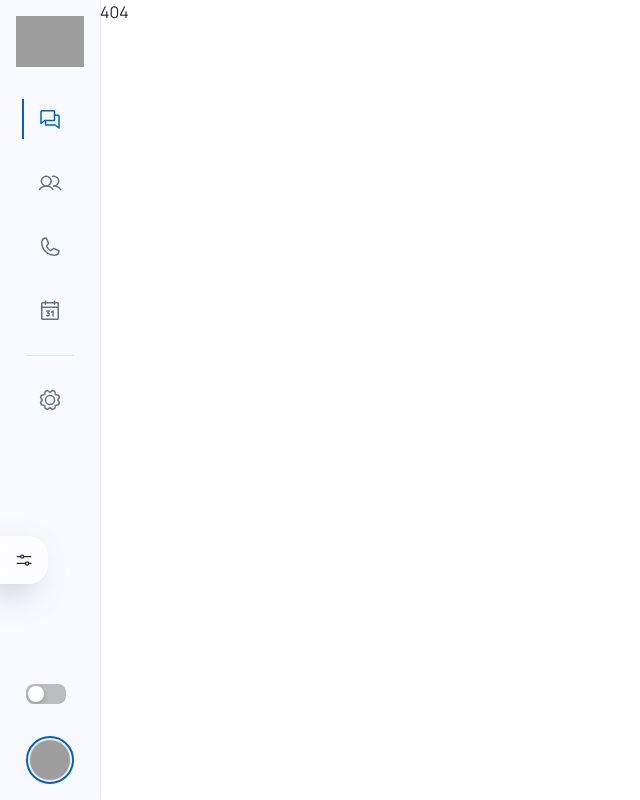
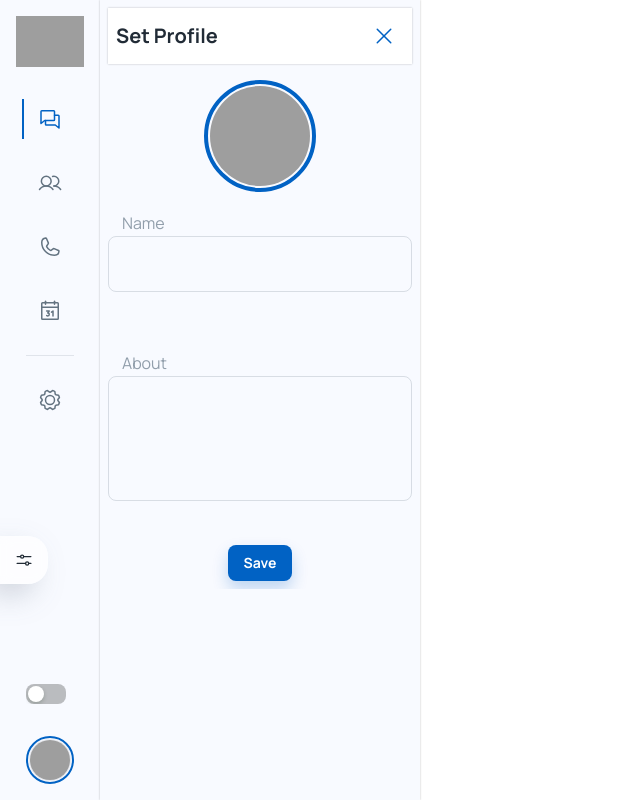
Before and after one commit to KonstantineVashalomidze/chat-app, a React (Create React App) app: page /profile-setup in a window 1280 px wide. Before the commit this address led to /404. Shown: the whole page, without its empty margins (0-640 px from the left). Built offline with nearby package versions, Linux system fonts and the light colour scheme; grey boxes are pictures that could not be loaded.

Commit message:
profile setup implemented

```diff
--- a/src/components/chat/index.js
+++ /dev/null
@@ -1,2 +0,0 @@
-export {default as ChatHeader} from "./Header";
-export {default as ChatFooter} from "./Footer";
--- a/src/components/dialogs/callhistory/MakeCall.js
+++ b/src/components/dialogs/callhistory/MakeCall.js
@@ -1,10 +1,9 @@
-import React, { useState } from 'react';
+import React from 'react';
 import Button from '@mui/material/Button';
 import Dialog from '@mui/material/Dialog';
 import DialogActions from '@mui/material/DialogActions';
 import DialogContent from '@mui/material/DialogContent';
 import DialogTitle from '@mui/material/DialogTitle';
-import TextField from '@mui/material/TextField';
 import List from '@mui/material/List';
 import ListItem from '@mui/material/ListItem';
 import ListItemAvatar from '@mui/material/ListItemAvatar';
@@ -18,30 +17,17 @@ import {faker} from "@faker-js/faker";
 import {Call_history} from "../../../data";
 import SimpleBarReact from "simplebar-react";
 
-// Sample user data
-const users = [
-    { id: 1, name: 'John Doe', avatar: '/path/to/avatar1.jpg' },
-    { id: 2, name: 'Jane Smith', avatar: '/path/to/avatar2.jpg' },
-    { id: 3, name: 'Bob Johnson', avatar: '/path/to/avatar3.jpg' },
-    // Add more users as needed
-];
 
 const MakeCall = ({ open, onClose }) => {
-    const [searchTerm, setSearchTerm] = useState('');
-    const [filteredUsers, setFilteredUsers] = useState(users);
 
-    const handleSearch = (event) => {
-        const term = event.target.value.toLowerCase();
-        setSearchTerm(term);
-        setFilteredUsers(users.filter((user) => user.name.toLowerCase().includes(term)));
-    };
+
 
     const theme = useTheme();
 
     return (
-        <Dialog open={open} onClose={onClose} maxWidth="sm" fullWidth>
+        <Dialog open={open} onClose={onClose} maxWidth="xs" fullWidth>
             <DialogTitle>Make a Call</DialogTitle>
-            <Stack sx={{ width: "100%", p: 1 }}>
+            <Stack sx={{ width: "100%", px: 5, py: 1 }}>
                 <Search >
                     <SearchIconWrapper >
                         <MagnifyingGlass color={theme.palette.primary.main} />
@@ -53,7 +39,7 @@ const MakeCall = ({ open, onClose }) => {
                 <SimpleBarReact style={{ maxHeight: 400 }}>
                     <DialogContent>
                         <List>
-                            {filteredUsers.map((user) => (
+                            {Call_history.map((user) => (
                                 <ListItem key={user.id}>
                                     <ListItemAvatar>
                                         <Stack direction="row" spacing={2} alignItems="center" >
--- /dev/null
+++ b/src/pages/dashboard/ProfileSetup.js
@@ -0,0 +1,163 @@
+import {
+    Avatar,
+    Box,
+    Button,
+    Divider,
+    IconButton,
+    Stack,
+    TextField,
+    Typography,
+} from "@mui/material";
+import React, { useState } from "react";
+import { useTheme } from "@mui/material/styles";
+import { faker } from "@faker-js/faker";
+import SimpleBarReact from "simplebar-react";
+import { toggleSideBar } from "../../redux/slices/app";
+import { X } from "phosphor-react";
+import { useDispatch } from "react-redux";
+
+const ProfileSetup = () => {
+    const theme = useTheme();
+    const dispatch = useDispatch();
+    const [name, setName] = useState("");
+    const [about, setAbout] = useState("");
+    const [nameError, setNameError] = useState(false);
+    const [aboutError, setAboutError] = useState(false);
+
+    const backgroundColor =
+        theme.palette.mode === "light"
+            ? "#fff"
+            : theme.palette.background.default;
+
+    const handleSave = () => {
+        let hasError = false;
+
+        if (name.length < 4) {
+            setNameError(true);
+            hasError = true;
+        } else {
+            setNameError(false);
+        }
+
+        if (about.length < 20) {
+            setAboutError(true);
+            hasError = true;
+        } else {
+            setAboutError(false);
+        }
+
+        if (!hasError) {
+            // Handle save logic here
+            console.log("Name:", name);
+            console.log("About:", about);
+        }
+    };
+
+    const handleNameFocus = () => {
+        setNameError(false);
+    };
+
+    const handleAboutFocus = () => {
+        setAboutError(false);
+    };
+
+    return (
+        <>
+            <Box
+                sx={{
+                    width: 320,
+                    height: "100vh",
+                    background: theme.palette.mode === "light" ? "#F8FAFF" : theme.palette.background.paper,
+                    boxShadow: "0px 0px 2px rgba(0, 0, 0, 0.25)",
+                }}
+            >
+                <Stack p={1} sx={{ height: "100%" }}>
+                    <Box
+                        sx={{
+                            boxShadow: "0px 0px 2px rgba(0, 0, 0, 0.25)",
+                            width: "100%",
+                            backgroundColor: backgroundColor,
+                        }}
+                    >
+                        <Stack
+                            sx={{ height: "100%", p: 1 }}
+                            direction={"row"}
+                            alignItems={"center"}
+                            justifyContent={"space-between"}
+                            spacing={3}
+                        >
+                            <Typography variant={"h5"}>Set Profile</Typography>
+                            <IconButton onClick={() => { dispatch(toggleSideBar()) }}>
+                                <X color={theme.palette.primary.main} />
+                            </IconButton>
+                        </Stack>
+                    </Box>
+                    <Box sx={{ width: "100%" }}>
+                        <Stack
+                            alignItems={"center"}
+                            paddingTop={2}
+                            paddingBottom={1}
+                            spacing={0.5}
+                            sx={{
+                                position: "relative",
+                                flexGrow: 1,
+                                overflow: "hidden",
+                                height: "100%",
+                            }}
+                        >
+                            <Stack alignItems={"center"} spacing={0.5}>
+                                <div
+                                    style={{
+                                        border: "4px solid " + theme.palette.primary.main,
+                                        borderRadius: "50%",
+                                        padding: "2px",
+                                    }}
+                                >
+                                    <Avatar
+                                        src={faker.image.avatar()}
+                                        alt={faker.name.firstName()}
+                                        sx={{ height: 100, width: 100 }}
+                                    />
+                                </div>
+                            </Stack>
+                            <TextField
+                                label="Name"
+                                value={name}
+                                onChange={(e) => setName(e.target.value)}
+                                variant="outlined"
+                                fullWidth
+                                sx={{py: 5}}
+                                error={nameError}
+                                helperText={nameError ? "Name must be at least 4 characters" : ""}
+                                onFocus={handleNameFocus}
+                            />
+                            <TextField
+                                label="About"
+                                value={about}
+                                onChange={(e) => setAbout(e.target.value)}
+                                variant="outlined"
+                                fullWidth
+                                sx={{py: 5}}
+                                multiline
+                                rows={4}
+                                error={aboutError}
+                                helperText={aboutError ? "About must be at least 20 characters" : ""}
+                                onFocus={handleAboutFocus}
+                            />
+                            <Button
+                                variant="contained"
+                                color="primary"
+                                onClick={handleSave}
+                                sx={{ mt: 2 }}
+                            >
+                                Save
+                            </Button>
+                        </Stack>
+                    </Box>
+                </Stack>
+            </Box>
+        </>
+    );
+};
+
+export default ProfileSetup;
--- a/src/routes/index.js
+++ b/src/routes/index.js
@@ -39,6 +39,7 @@ export default function Router() {
         { path: "settings", element: <Settings /> },
         { path: "group", element: <Group /> },
         { path: "call-history", element: <CallHistory /> },
+        { path: "profile-setup", element: <ProfileSetup /> },
 
         { path: "404", element: <Page404 /> },
         { path: "*", element: <Navigate to="/404" replace /> },
@@ -72,6 +73,10 @@ const ChangePassword = Loadable(
     lazy(() => import("../pages/auth/ChangePassword")),
 );
 
+const ProfileSetup = Loadable(
+    lazy(() => import("../pages/dashboard/ProfileSetup")),
+);
+
 const Group = Loadable(
     lazy(() => import("../pages/dashboard/Group")),
 );
```
